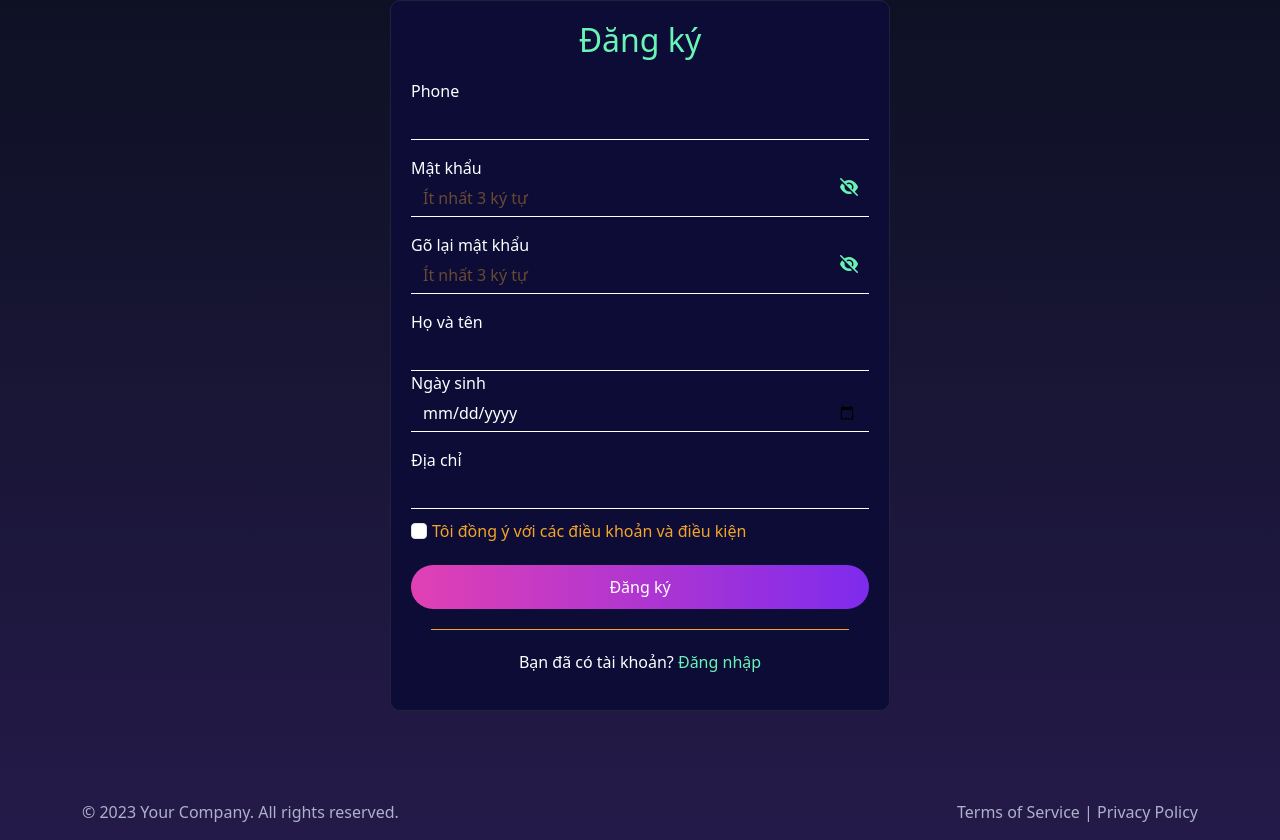
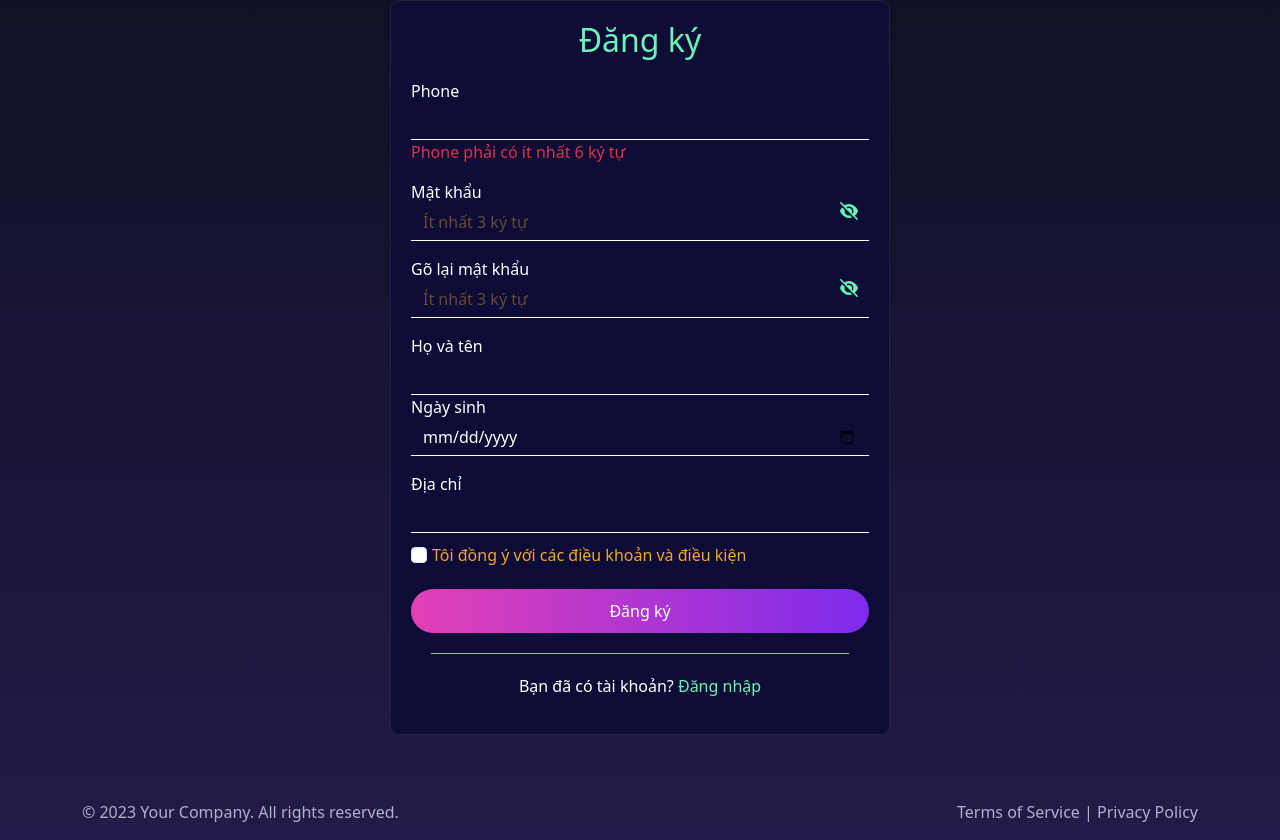
Before and after one commit to DangDAO1997/demo-frontend, an Angular app: page / in a window 1280 px wide. Built offline with nearby package versions, Linux system fonts and the light colour scheme.

Commit message:
directive *ngIf

```diff
--- a/src/app/register/register.component.html
+++ b/src/app/register/register.component.html
@@ -10,6 +10,7 @@
                         [(ngModel)]="phone"
                         (ngModelChange)="onPhoneChange()">
                     <div class="divider-nospace"></div>
+                    <p class="text-danger" *ngIf="phone.length < 6">Phone phải có ít nhất 6 ký tự</p>
                 </div>
                 <div class="mt-3"></div>
                 <div class="form-group password-field">
```
